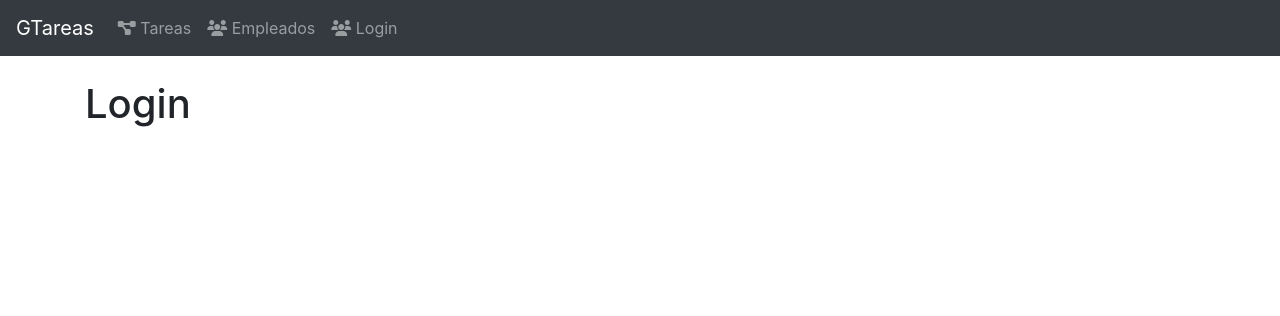
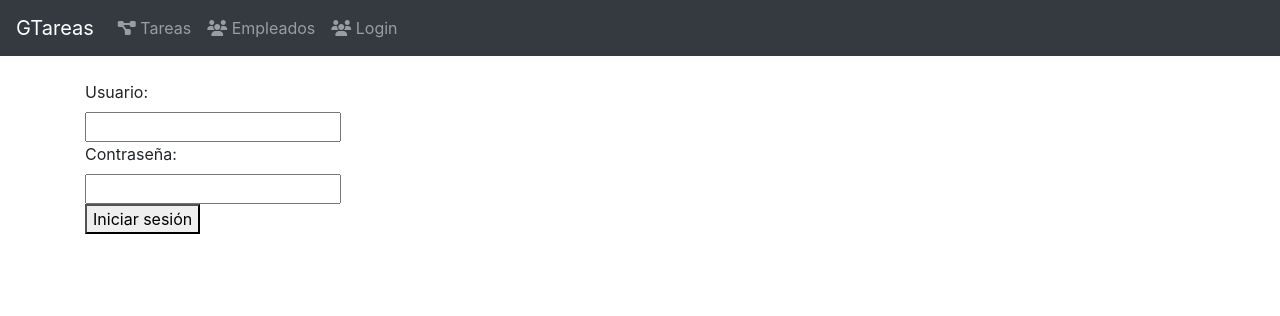
Before and after one commit to jorferr89/tasksys, a Django app: page / in a window 1280 px wide. Shown: the top 316 px of the page. Run offline with Django 4.2, Linux system fonts and the light colour scheme; some libraries are stand-ins or nearby versions.

Commit message:
autenticacion (parcial)

```diff
--- a/apps/autenticacion/templates/login.html
+++ b/apps/autenticacion/templates/login.html
@@ -1,7 +1,17 @@
 {% extends "base/base.html" %}
-{% block title %} Gestión de Tareas - {{ title }} {% endblock %}
+
 {% block body %}
 
-<h1>Login</h1>
+    <form action="." method="post">
+        {% csrf_token %}
+        <label for="lusuario">Usuario:</label><br>
+        <input type="text" id="usuario" name="usuario"><br>
+        <label for="lpassword">Contraseña:</label><br>
+        <input type="password" id="password" name="password"><br>
+        <button type="submit">
+            Iniciar sesión
+        </button>
+        <input type="hidden" name="next" value="{{ next }}">
+    </form>
 
 {% endblock %}
--- a/apps/autenticacion/urls.py
+++ b/apps/autenticacion/urls.py
@@ -5,5 +5,5 @@ from apps.autenticacion.views import *
 urlpatterns = [
     path('', LoginFormView.as_view(), name='login'),
     path('login/', LoginFormView.as_view(), name='login'),
-    #path('logout/', LogoutView.as_view(), name='logout'),
+    path('logout/', LogoutView.as_view(), name='logout'),
 ]
--- a/config/urls.py
+++ b/config/urls.py
@@ -18,6 +18,5 @@ from django.urls import path, include
 
 urlpatterns = [
     path('admin/', admin.site.urls),
-
     path('', include('apps.autenticacion.urls')),
 ]
```
